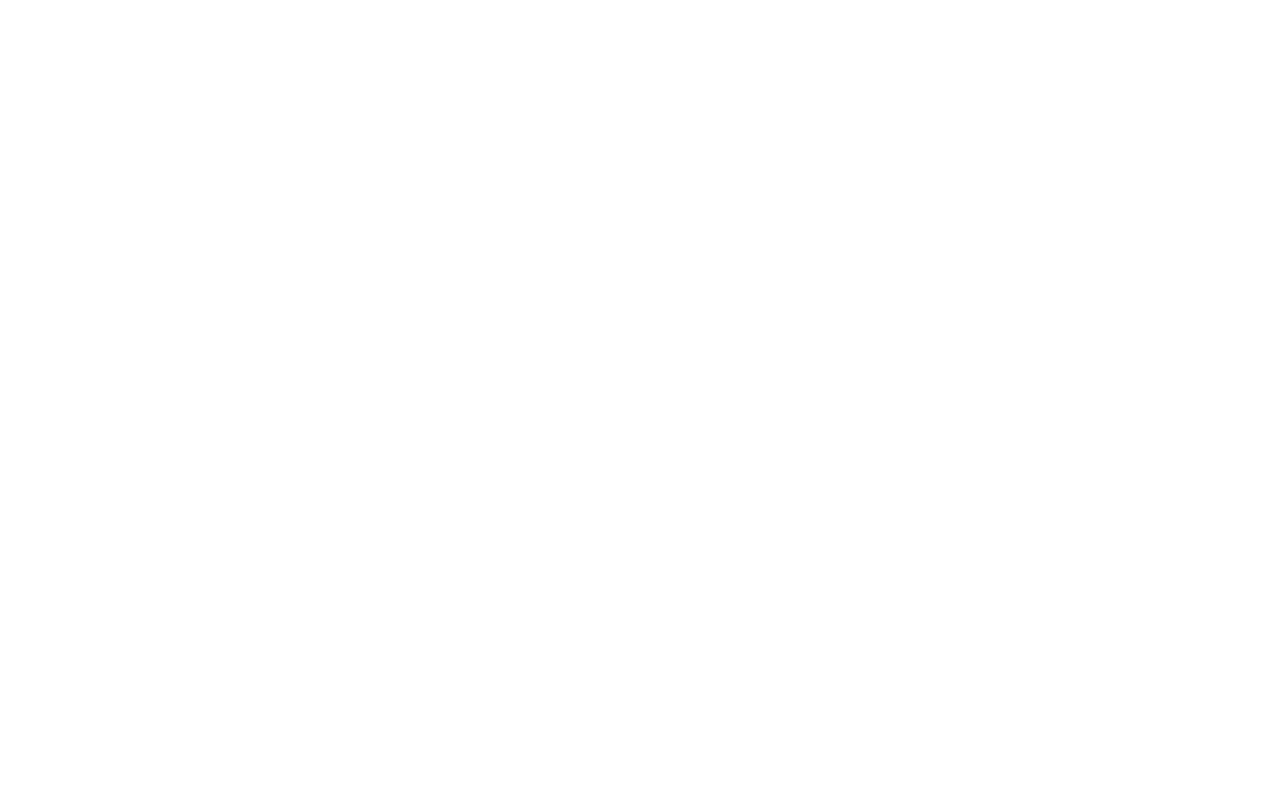
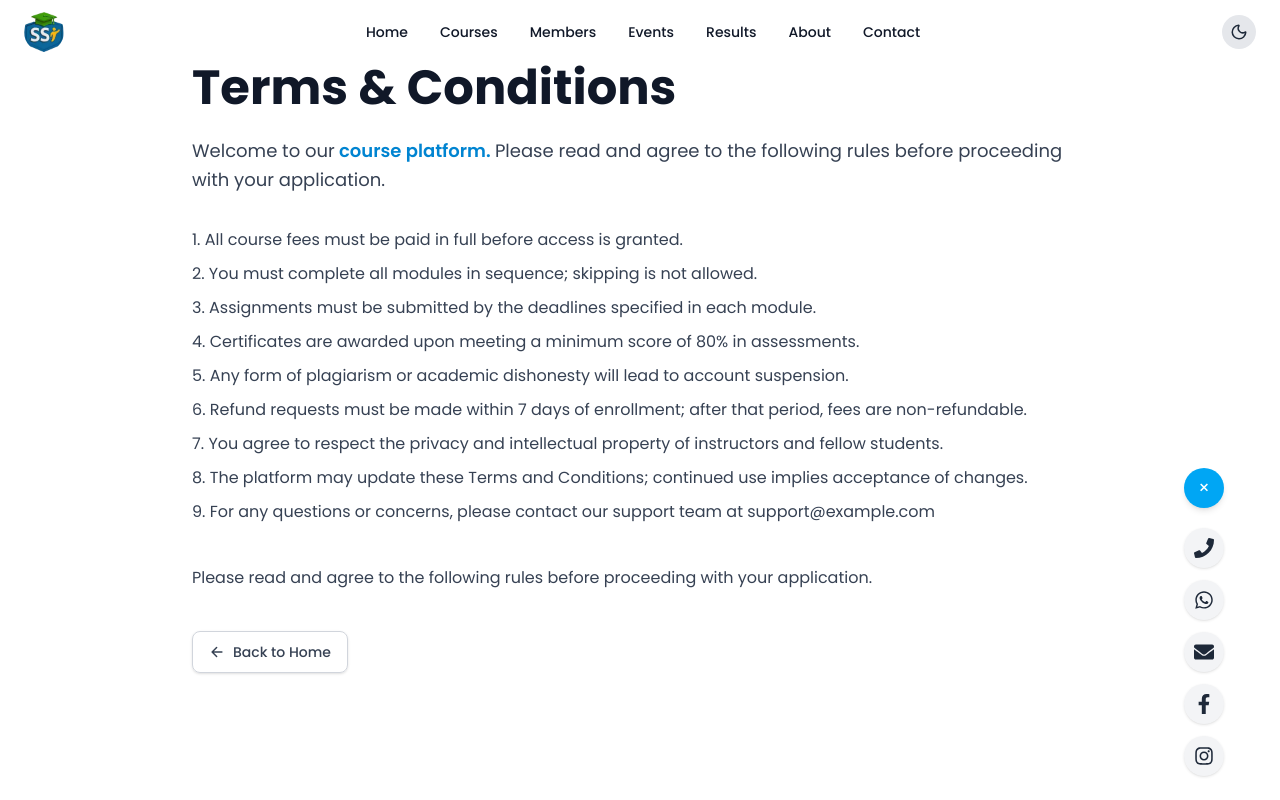
Before and after one commit to Abid-Khan-Dev/frontend-ssi, a React (Vite) app: page /terms in a window 1280 px wide. Before the commit this address had no page. Shown: the top 800 px of the page. Built offline with nearby package versions, Linux system fonts and the light colour scheme.

Commit message:
new update

```diff
--- a/src/components/common/InputBox.jsx
+++ b/src/components/common/InputBox.jsx
@@ -1,6 +1,6 @@
 import React from 'react'
 
-function InputBox({ label, type = 'text', placeholder, name, value, onChange }) {
+function InputBox({ label, type = 'text', placeholder, name, value, onChange, required = false }) {
     return (
         <>
             <label className="block text-sm font-medium text-gray-700 dark:text-gray-300 mb-1">
@@ -9,10 +9,10 @@
             <input
                 type={type}
                 placeholder={placeholder}
-                required
                 name={name}
                 value={value}
                 onChange={onChange}
+                required={required}
                 className="w-full p-3 rounded-lg border border-gray-300 dark:border-gray-700
                                     bg-white dark:bg-gray-900 text-gray-900 dark:text-white
                                     focus:ring-2 focus:ring-sky-400 outline-none"
--- a/src/pages/EnrollPage.jsx
+++ b/src/pages/EnrollPage.jsx
@@ -1,10 +1,10 @@
 // src/pages/EnrollPage.jsx
 import React from "react";
-import { useNavigate, useLocation } from "react-router-dom";
+import { useNavigate, useLocation, Link } from "react-router-dom";
 import { motion } from "framer-motion";
 import SectionContainer from "../components/common/SectionContainer";
 import Button from "../components/common/Button";
-import { Courses } from "../data/courses";
+import { Courses, referredByOptions } from "../data/courses";
 import api from "../../services/api";
 import InputBox from "../components/common/InputBox";
 
@@ -12,11 +12,18 @@
     const navigate = useNavigate();
     const location = useLocation();
     const [formData, setFormData] = React.useState({
-        fullname: "",
+        name: "",
+        fatherName: "",
+        education: "",
+        address: "",
         email: "",
-        phone: "",
+        phoneNO: "",
+        applyFor: "",
+        referredBy: "",
     });
     const [selectedCourse, setSelectedCourse] = React.useState(location.state?.selectedCourse || "");
+    const [selectedReferredBy, setSelectedReferredBy] = React.useState('');
+    const [agreeTerms, setAgreeTerms] = React.useState(false);
 
 
 
@@ -34,6 +41,7 @@
             return;
         }
         const existingEnrollment = localStorage.getItem('enrollmentData');
+
         if (existingEnrollment) {
             const confirmOverwrite = window.confirm("You have already enrolled. Do you want to overwrite your previous enrollment?");
 
@@ -41,11 +49,11 @@
                 return;
             }
         }
-        const response = await api.post("/enroll", { ...formData, course: selectedCourse }
+        const response = await api.post("/enroll", { ...formData, applyFor: selectedCourse, referredBy: selectedReferredBy, terms: agreeTerms }
         );
         if (response.status === 200) {
             alert("Enrollment successful!");
-            localStorage.setItem('enrollmentData', JSON.stringify({ ...formData, course: selectedCourse }));
+            localStorage.setItem('enrollmentData', JSON.stringify({ ...formData, applyFor: selectedCourse }));
             navigate("/");
 
         }
@@ -97,34 +105,91 @@
                     animate="visible"
                 >
 
-                    {/* Full Name */}
+                    <div className="grid grid-cols-1 md:grid-cols-2 gap-6">
+                        {/* Name */}
                         <motion.div variants={containerVariants}>
-                        <InputBox label='Full Name' placeholder='Your full name' value={formData.fullname} name='fullname' onChange={handleChange} />
+                            <InputBox label='Name*' placeholder='Enter your name' value={formData.name} name='name' onChange={handleChange} required />
                         </motion.div>
+
+
+                        {/* father name */}
+                        <motion.div variants={containerVariants}>
+                            <InputBox label='Father Name (Optional)' placeholder='Your father name' value={formData.fatherName} name='fatherName' onChange={handleChange} />
+                        </motion.div>
+
+                        {/* Phone Number */}
+                        <motion.div variants={containerVariants}>
+                            <InputBox label='Phone Number*' required type="tel" placeholder='+92 300 1234567' value={formData.phoneNO} name='phoneNO' onChange={handleChange} />
+                        </motion.div>
+
 
                         {/* Email */}
                         <motion.div variants={containerVariants}>
-                        <InputBox label='Email' type="email" placeholder='you@example.com' value={formData.email} name='email' onChange={handleChange} />
+                            <InputBox label='Email (Optional)' type="email" placeholder='you@example.com' value={formData.email} name='email' onChange={handleChange} />
                         </motion.div>
 
 
-                    {/* Phone Number */}
+
+
+                        {/* education background */}
                         <motion.div variants={containerVariants}>
-                        <InputBox label='Phone Number' type="tel" placeholder='+92 300 1234567' value={formData.phone} name='phone' onChange={handleChange} />
+                            <InputBox label='Education Background*' required type="text" placeholder='Your education background' value={formData.education} name='education' onChange={handleChange} />
+                        </motion.div>
+
+                        {/* Referred By */}
+                        <motion.div variants={containerVariants}>
+                            <label className="block text-sm font-medium text-gray-700 dark:text-gray-300 mb-1">
+                                Referred By
+                            </label>
+                            <select
+                                onChange={(e) => setSelectedReferredBy(e.target.value)}
+                                name="referredBy"
+                                defaultValue={selectedReferredBy} // preselect course if passed from CourseDetails
+                                className="w-full p-3 rounded-lg border border-gray-300 dark:border-gray-700
+                                bg-white dark:bg-gray-900 text-gray-900 dark:text-white
+                                focus:ring-2 focus:ring-sky-400 outline-none"
+                            >
+                                <option value="">Select a Referrer</option>
+                                {referredByOptions.map((referredBy, idx) => (
+                                    <option key={idx} value={referredBy}>
+                                        {referredBy}
+                                    </option>
+                                ))}
+                            </select>
+                        </motion.div>
+                    </div>
+
+                    {/*  Address */}
+                    <motion.div variants={containerVariants}>
+                        <label className="block text-sm font-medium text-gray-700 dark:text-gray-300 mb-1">
+                            Address*
+                        </label>
+                        <textarea
+                            className="w-full p-3 rounded-lg border border-gray-300 dark:border-gray-700
+                                bg-white dark:bg-gray-900 text-gray-900 dark:text-white
+                                focus:ring-2 focus:ring-sky-400 outline-none resize-none"
+                            rows="3"
+                            placeholder="Your Address*"
+                            value={formData.address}
+                            name='address'
+                            onChange={handleChange}
+                            required
+                        ></textarea>
+
                     </motion.div>
 
 
                     {/* Course Dropdown */}
                     <motion.div variants={containerVariants}>
                         <label className="block text-sm font-medium text-gray-700 dark:text-gray-300 mb-1">
-                            Course Interested
+                            Course Interested*
                         </label>
                         <select
                             onChange={(e) => setSelectedCourse(e.target.value)}
-                            name="course"
+                            name="applyFor"
                             required
-                            defaultValue={selectedCourse} // preselect course if passed from CourseDetails
-                            className="w-full p-3 rounded-lg border border-gray-300 dark:border-gray-700
+                            defaultValue={selectedCourse}
+                            className="w-full  p-3 rounded-lg border border-gray-300 dark:border-gray-700
                                 bg-white dark:bg-gray-900 text-gray-900 dark:text-white
                                 focus:ring-2 focus:ring-sky-400 outline-none"
                         >
@@ -137,6 +202,20 @@
                         </select>
                     </motion.div>
 
+                    {/* terms and conditions */}
+                    <motion.div variants={containerVariants}>
+                        <label className="flex items-center">
+                            <input
+                                type="checkbox"
+                                name="terms"
+                                onChange={(e) => setAgreeTerms(e.target.checked)}
+                                checked={agreeTerms}
+                                required
+                                className="mr-2 "
+                            />
+                            <span className="text-gray-700 dark:text-gray-300"> I agree to the <Link to="/terms" className="text-sky-600 hover:underline ml-1"> terms and conditions</Link>.</span>
+                        </label>
+                    </motion.div>
                     {/* Buttons */}
                     <motion.div className="flex flex-wrap gap-4" variants={containerVariants}>
                         <Button variant="primary" type="submit">
--- a/src/pages/Home.jsx
+++ b/src/pages/Home.jsx
@@ -23,7 +23,11 @@
                 <Suspense fallback={<Loader />}>
                     <AboutSection />
                 </Suspense>
-                <EventsSection />
+
+                <Suspense fallback={<Loader />}>
+                    <EventsSection />
+                </Suspense>
+
                 <Suspense fallback={<Loader />}>
                     <CoursesSection />
                 </Suspense>
--- /dev/null
+++ b/src/pages/TermsAndCondition.jsx
@@ -0,0 +1,73 @@
+import React from "react";
+import { motion } from "framer-motion";
+import { useNavigate } from "react-router-dom";
+import Button from "../components/common/Button";
+import { IoArrowBack } from "react-icons/io5";
+
+function TermsAndCondition() {
+    const navigate = useNavigate();
+
+    return (
+        <div className="min-h-screen bg-white dark:bg-gray-900 transition-colors duration-500 px-6 py-16">
+            <div className="max-w-4xl mx-auto">
+                {/* Heading */}
+                <motion.h1
+                    className="text-4xl md:text-5xl font-bold text-gray-900 dark:text-white mb-6"
+                    initial={{ opacity: 0, y: -30 }}
+                    animate={{ opacity: 1, y: 0 }}
+                    transition={{ duration: 0.8 }}
+                >
+                    Terms & Conditions
+                </motion.h1>
+
+                {/* Subtext */}
+                <motion.p
+                    className="text-lg text-gray-700 dark:text-gray-300 leading-relaxed mb-8 mt-4"
+                    initial={{ opacity: 0 }}
+                    animate={{ opacity: 1 }}
+                    transition={{ delay: 0.3 }}
+                >
+                    Welcome to our
+                    <span className="font-semibold text-sky-600 dark:text-sky-400"> course platform. </span>
+                    Please read and agree to the following rules before proceeding with your application.
+                </motion.p>
+
+                <ol className="list-decimal list-inside space-y-2 text-gray-700 dark:text-gray-300 leading-relaxed mb-10"
+                    initial={{ opacity: 0 }}
+                    animate={{ opacity: 1 }}
+                    transition={{ delay: 0.3 }}>
+                    <li>All course fees must be paid in full before access is granted.</li>
+                    <li>You must complete all modules in sequence; skipping is not allowed.</li>
+                    <li>Assignments must be submitted by the deadlines specified in each module.</li>
+                    <li>Certificates are awarded upon meeting a minimum score of 80% in assessments.</li>
+                    <li>Any form of plagiarism or academic dishonesty will lead to account suspension.</li>
+                    <li>Refund requests must be made within 7 days of enrollment; after that period, fees are non-refundable.</li>
+                    <li>You agree to respect the privacy and intellectual property of instructors and fellow students.</li>
+                    <li>The platform may update these Terms and Conditions; continued use implies acceptance of changes.</li>
+                    <li>For any questions or concerns, please contact our support team at support@example.com</li>
+                </ol>
+
+                <div className="mb-10">
+                    <motion.p
+                        initial={{ opacity: 0 }}
+                        animate={{ opacity: 1 }}
+                        transition={{ delay: 0.3 }}
+                        className="text-gray-700 dark:text-gray-300 leading-relaxed"
+                    >
+                        Please read and agree to the following rules before proceeding with your application.
+                    </motion.p>
+                </div>
+
+
+                {/* Back Button */}
+                <Button variant="secondary" onClick={() => navigate("/")}>
+                    <IoArrowBack className="w-4 h-4 mr-2" /> Back to Home
+                </Button>
+            </div>
+        </div>
+    );
+}
+
+
+
+export default TermsAndCondition
--- a/src/routes/AppRoutes.jsx
+++ b/src/routes/AppRoutes.jsx
@@ -6,6 +6,7 @@
 import ErrorFallback from '../components/common/ErrorFallback';
 import EventDetailsPage from '../pages/EventDetailsPage';
 import ResultsPage from '../pages/ResultsPage';
+import TermsAndCondition from '../pages/TermsAndCondition';
 
 const Home = React.lazy(() => import('../pages/Home'));
 const About = React.lazy(() => import('../pages/About'));
@@ -38,6 +39,7 @@
                             <Route path='/members' element={<MembersPage />} />
                             <Route path='/contact' element={<Contact />} />
                             <Route path='/about' element={<About />} />
+                            <Route path='/terms' element={<TermsAndCondition />} />
                         </Route>
                     </Routes>
                 </Suspense>
```
Also changed, not shown: src/data/courses.js (+7 -0 lines), src/data/events.js (+0 -18 lines), vercel.json (deleted). Lines whose indentation alone changed are shown as unchanged.
